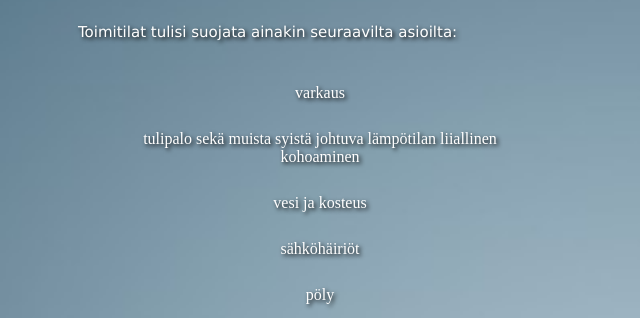
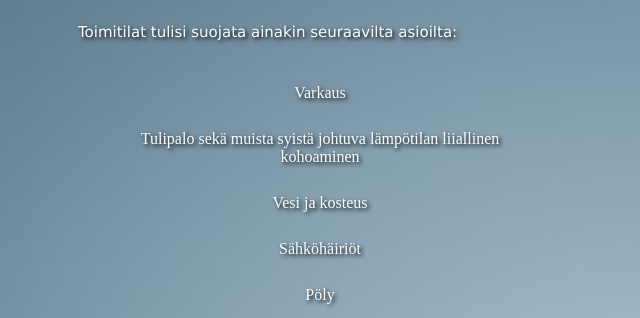
Before and after one commit to Tarejr/Tietoturvallinen-verkko, a plain HTML site: page verkkosivu10.html in a window 1280 px wide. Shown: the part 482-800 px from the top of the page, 340-980 px from the left. Drawn offline with Linux system fonts and the light colour scheme.

Commit message:
koooorrororojaasusus

```diff
--- a/verkkosivu10.html
+++ b/verkkosivu10.html
@@ -34,12 +34,12 @@
 			Fyysinen turvallisuus koostuu ulkopuolisista uhkista. Fyysisiä uhkia voivat olla palo-, vesi ja sähkövahingot mutta myös inhimilliset uhat, kuten ilkivalta ja varkaudet tulee ottamaan huomioon. <br>
 			<p>Toimitilat tulisi suojata ainakin seuraavilta asioilta:</p>
 			 <ol>
-				<li> varkaus </li>
-				<li>tulipalo sekä muista syistä johtuva lämpötilan liiallinen kohoaminen </li>
-				<li> vesi ja kosteus </li>
+				<li> Varkaus </li>
+				<li>Tulipalo sekä muista syistä johtuva lämpötilan liiallinen kohoaminen </li>
+				<li> Vesi ja kosteus </li>
 
-				<li> sähköhäiriöt </li>
-				<li> pöly </li>
+				<li> Sähköhäiriöt </li>
+				<li> Pöly </li>
 		     <br><p> Varkaiden varalle on yksinkertainen ratkaisu. Yrityksen tilojen tulee olla valvottua varsinaisena työaikana sekä toimitilojen ollessa suljetut. Itse tilaan sekä sen ulkopuolelle tulee asentamaan valvontakamerat sekä tarvittaessa sopimus vartiointiliikkeen kanssa, joka voi seurata reaaliaikaisesti yrityksen toimitiloja. </p>
 		     <br><p> Lämpötiloja olisi hyvätä seurata antureilla, sillä liian korkeat lämpötilat voivat aiheuttaa vikoja laitteisiin sekä pahimmassa tapauksessa sytyttää tulipalon. Tilaan olisi hyvä asentaa omiin tarpeisiin tarvittavat sammutuslaitteet. Vesivahinkoihin voi varautua sillä, että pitää huolen, ettei tilassa missä on tietokoneita ja muita laitteita ole vesiputkia, jotka voivat aiheuttaa vuodon.
 	   Pölyn muodostuminen voidaan estää säännöllisellä siivouksella ja laitteet tulee nostaa pois lattiatasosta, jotta pöly ei pääse kerääntymään laitteistojen sisälle.
```
